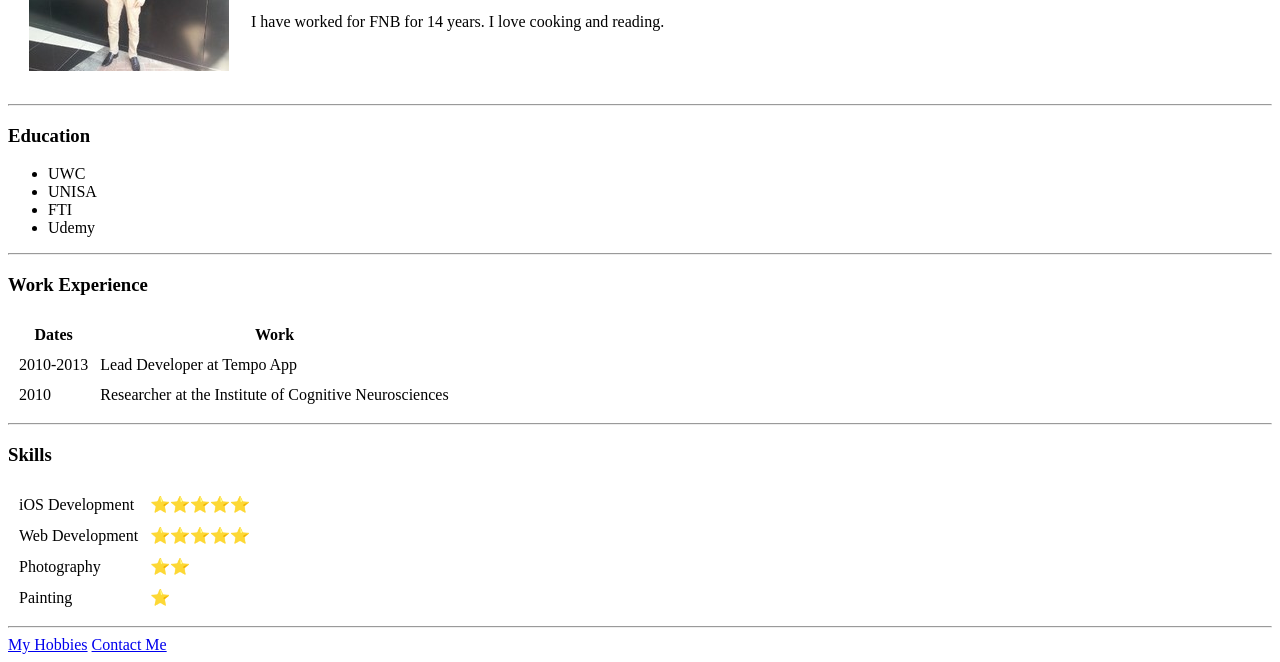
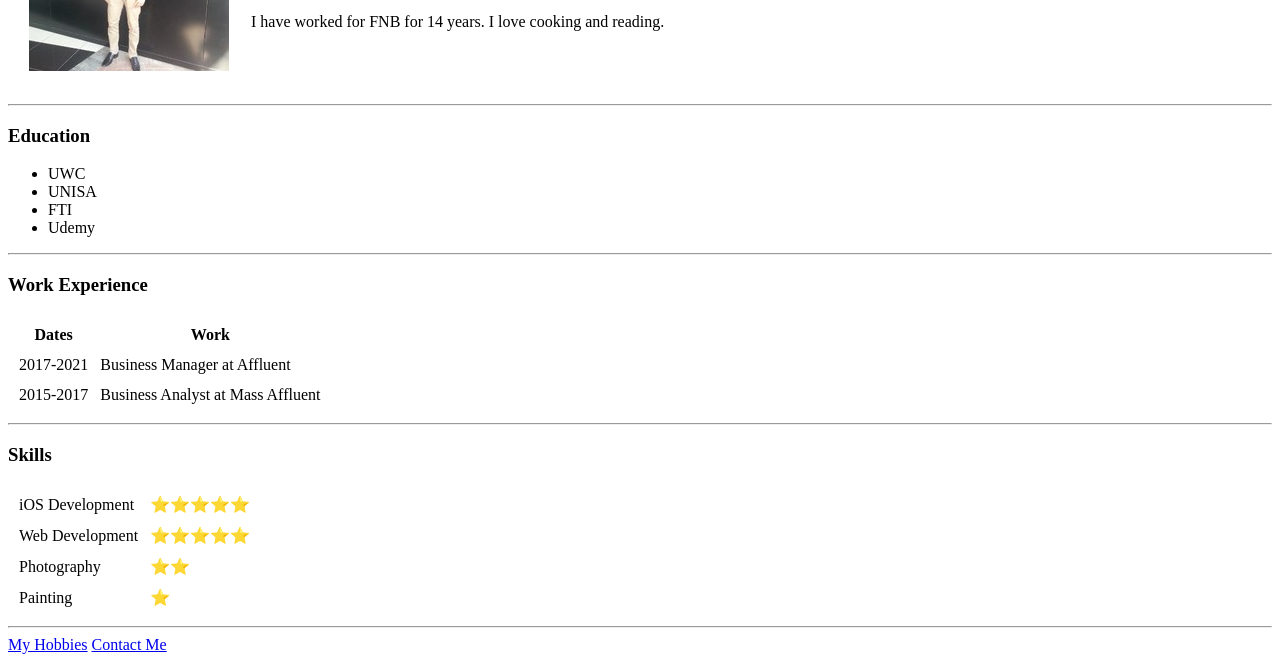
Before and after one commit to Rjay83/cv, a plain HTML site: page index.html in a window 1280 px wide. Shown: the part 158-820 px from the top of the page. Drawn offline with Linux system fonts and the light colour scheme.

Commit message:
Update index.html

```diff
--- a/index.html
+++ b/index.html
@@ -39,12 +39,12 @@
     </thead>
     <tbody>
       <tr>
-        <td>2010-2013</td>
-        <td>Lead Developer at Tempo App</td>
+        <td>2017-2021</td>
+        <td>Business Manager at Affluent</td>
       </tr>
       <tr>
-        <td>2010</td>
-        <td>Researcher at the Institute of Cognitive Neurosciences</td>
+        <td>2015-2017</td>
+        <td>Business Analyst at Mass Affluent</td>
       </tr>
     </tbody>
     <tfoot></tfoot>
```
